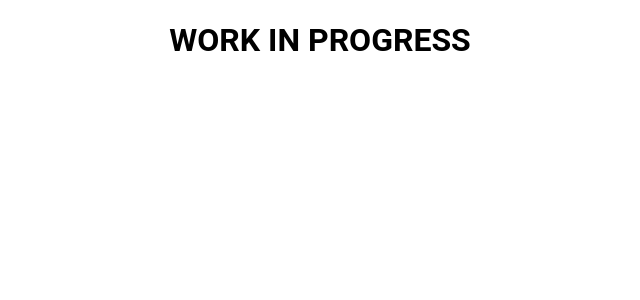
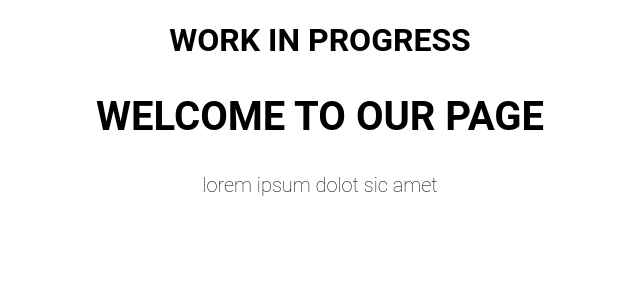
Before and after one commit to isdi-coders-2022/Watchmen-202204-bcn, a React (Create React App) app: page / in a window 1280 px wide. Shown: the top 300 px of the page, without its empty margins (320-960 px from the left). Built offline with nearby package versions, Linux system fonts and the light colour scheme.

Commit message:
Adding Info Component

```diff
--- a/src/App.js
+++ b/src/App.js
@@ -1,9 +1,14 @@
 import "./App.css";
+import InfoComponent from "./components/InfoComponent/InfoComponent";
 
 function App() {
   return (
     <div className="App">
       <h1>WORK IN PROGRESS</h1>
+      <InfoComponent
+        titleText={"WELCOME TO OUR PAGE"}
+        paragraphText={"lorem ipsum dolot sic amet"}
+      />
     </div>
   );
 }
--- /dev/null
+++ b/src/components/InfoComponent/InfoComponent.js
@@ -0,0 +1,22 @@
+import styled from "styled-components";
+
+const StyledInfoComponent = styled.div`
+  color: black;
+  h2 {
+    font-size: 40px;
+  }
+  p {
+    font-weight: lighter;
+    font-size: 20px;
+  }
+`;
+const InfoComponent = ({ titleText, paragraphText }) => {
+  return (
+    <StyledInfoComponent>
+      <h2>{titleText}</h2>
+      <p>{paragraphText}</p>
+    </StyledInfoComponent>
+  );
+};
+
+export default InfoComponent;
```
